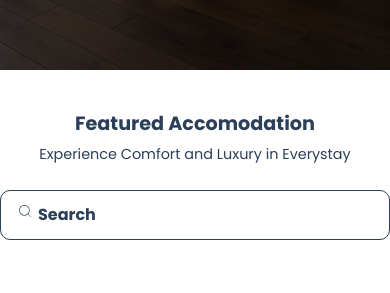
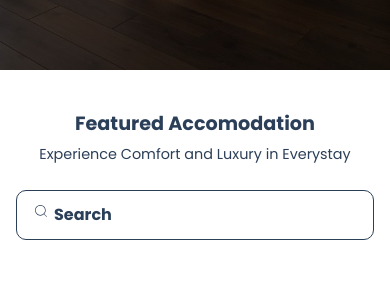
Before and after one commit to ATBTECHhub/PROPTECH-FRONTEND, a React (Vite) app: page / in a window 390 px wide. Shown: the part 522-815 px from the top of the page. Built offline with nearby package versions, Linux system fonts and the light colour scheme.

Commit message:
Landing page review and modification

```diff
--- a/src/components/News.jsx
+++ b/src/components/News.jsx
@@ -1,17 +1,17 @@
 import { CiSearch } from "react-icons/ci";
 const News = () => {
   return (
-    <div className="text-center items-center flex flex-col pt-[10px] pb-[50px] text-black">
-      <h1 className="text-[1.2rem] md:text-[2rem] leading-12 pt-[30px] md:pt-[73px] text-[#2B3F58] font-bold">
+    <div className="flex flex-col items-center px-4 pt-[10px] pb-[50px] text-black text-center">
+      <h1 className="pt-[30px] md:pt-[73px] font-bold text-[#2B3F58] text-[1.2rem] md:text-[2rem] leading-12">
         Featured Accomodation
       </h1>
       <p className="pt-[5px] pb-[25px] text-[#2B3F58] text-[0.9rem] md:text-[1.5rem]">
         Experience Comfort and Luxury in Everystay
       </p>
-      <p className="text-[#2B3F58] border border-[#2B3F58] md:rounded-[30px] rounded-[10px] md:px-[26px] px-[16px] py-[12px] flex gap-[5px] w-full md:w-auto">
+      <p className="flex gap-[5px] border-[#2B3F58] px-[16px] md:px-[26px] py-[12px] border rounded-[10px] md:rounded-[30px] w-full md:w-auto text-[#2B3F58]">
         <CiSearch className="text-[#2B3F58]" />
         <b>Search</b>
-        <span className="hidden md:inline">
+        <span className="md:inline hidden">
           for an apartment, packages, or add-one
         </span>
       </p>
```
